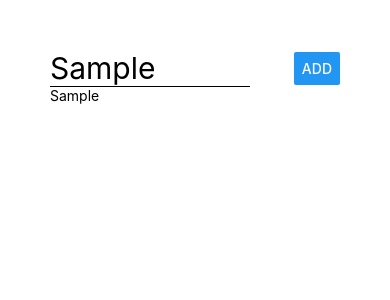
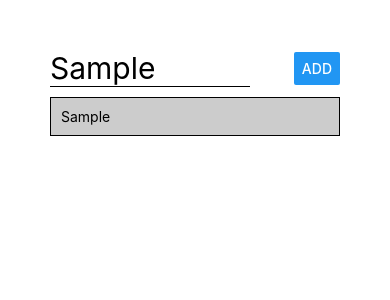
Before and after one commit to ChrisAs/reactnativeapp, a React Native app: screen / in a window 390 px wide. Both pictures are taken after typing "Sample" into the empty fields and a click on the button "ADD". Shown: the top 300 px of the page. Built offline with nearby package versions, Linux system fonts and the light colour scheme.

Commit message:
Feat Scrollview and list styles

```diff
--- a/App.js
+++ b/App.js
@@ -1,6 +1,13 @@
 import { StatusBar } from "expo-status-bar";
 import React, { useState } from "react";
-import { StyleSheet, Text, View, TextInput, Button } from "react-native";
+import {
+  StyleSheet,
+  Text,
+  View,
+  TextInput,
+  Button,
+  ScrollView,
+} from "react-native";
 
 export default function App() {
   const [enteredGoal, setEnterdGoal] = useState("");
@@ -24,9 +31,13 @@ export default function App() {
         />
         <Button title="ADD" onPress={addGoalHandler} />
       </View>
-      {courseGoals.map((goal) => (
-        <Text>{goal}</Text>
-      ))}
+      <ScrollView>
+        {courseGoals.map((goal) => (
+          <View key={goal} style={styles.listItem}>
+            <Text>{goal}</Text>
+          </View>
+        ))}
+      </ScrollView>
     </View>
   );
 }
@@ -46,4 +57,11 @@ const styles = StyleSheet.create({
     fontSize: 30,
     width: 200,
   },
+  listItem: {
+    padding: 10,
+    marginVertical: 10,
+    backgroundColor: "#ccc",
+    borderColor: "black",
+    borderWidth: 1,
+  },
 });
```
